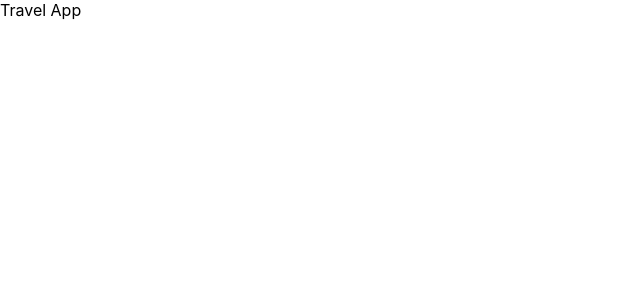
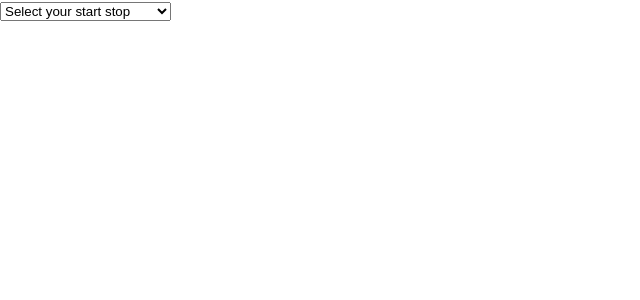
Before and after one commit to casdidier/search-query-travel-app, a React (Vite) app: page / in a window 1280 px wide. Shown: the top 300 px of the page, without its empty margins (0-640 px from the left). Built offline with nearby package versions, Linux system fonts and the light colour scheme.

Commit message:
add selector  prefilled with const data

```diff
--- a/package.json
+++ b/package.json
@@ -11,7 +11,9 @@
     "type-check": "tsc"
   },
   "dependencies": {
+    "bootstrap": "^5.1.3",
     "react": "^17.0.2",
+    "react-bootstrap": "^2.0.2",
     "react-dom": "^17.0.2"
   },
   "devDependencies": {
@@ -32,6 +34,5 @@
     "typescript": "^4.3.5",
     "vite": "^2.4.1"
   },
-  "pre-commit": "lint",
   "license": "MIT"
 }
--- a/src/App.tsx
+++ b/src/App.tsx
@@ -2,8 +2,14 @@ import './App.css';
 
 import React from 'react';
 
+import Container from './components/Container';
+
 function App() {
-  return <div className="App">Travel App</div>;
+  return (
+    <div className="App">
+      <Container />
+    </div>
+  );
 }
 
 export default App;
--- a/src/components/Container.tsx
+++ b/src/components/Container.tsx
@@ -1,9 +1,15 @@
 import React, { ReactElement } from 'react';
+
+import Selector from './Selector';
 
 interface Props {}
 
 function Container({}: Props): ReactElement {
-  return <div>Container</div>;
+  return (
+    <div>
+      <Selector />
+    </div>
+  );
 }
 
 export default Container;
--- a/src/components/Selector.tsx
+++ b/src/components/Selector.tsx
@@ -1,9 +1,36 @@
 import React, { ReactElement } from 'react';
+import { Form } from 'react-bootstrap';
 
 interface Props {}
 
+const STOPS = [
+  'Le Marais',
+  'Saint-Germain-des-Prés',
+  'Le quartier latin',
+  'Les Tuileries et le Louvre',
+  'Opéra',
+  'Champs-Élysées',
+  'Montmartre',
+  'Invalides-tour Eiffel',
+  'Belleville-Ménilmontant',
+  'Bastille',
+] as const;
+
 function Selector({}: Props): ReactElement {
-  return <div>Selector</div>;
+  return (
+    <div>
+      <Form.Select aria-label="Default select example">
+        <option>Select your start stop</option>
+        {STOPS.map((stop, index) => {
+          return (
+            <option value={stop} key={index}>
+              {stop}
+            </option>
+          );
+        })}
+      </Form.Select>
+    </div>
+  );
 }
 
 export default Selector;
```
